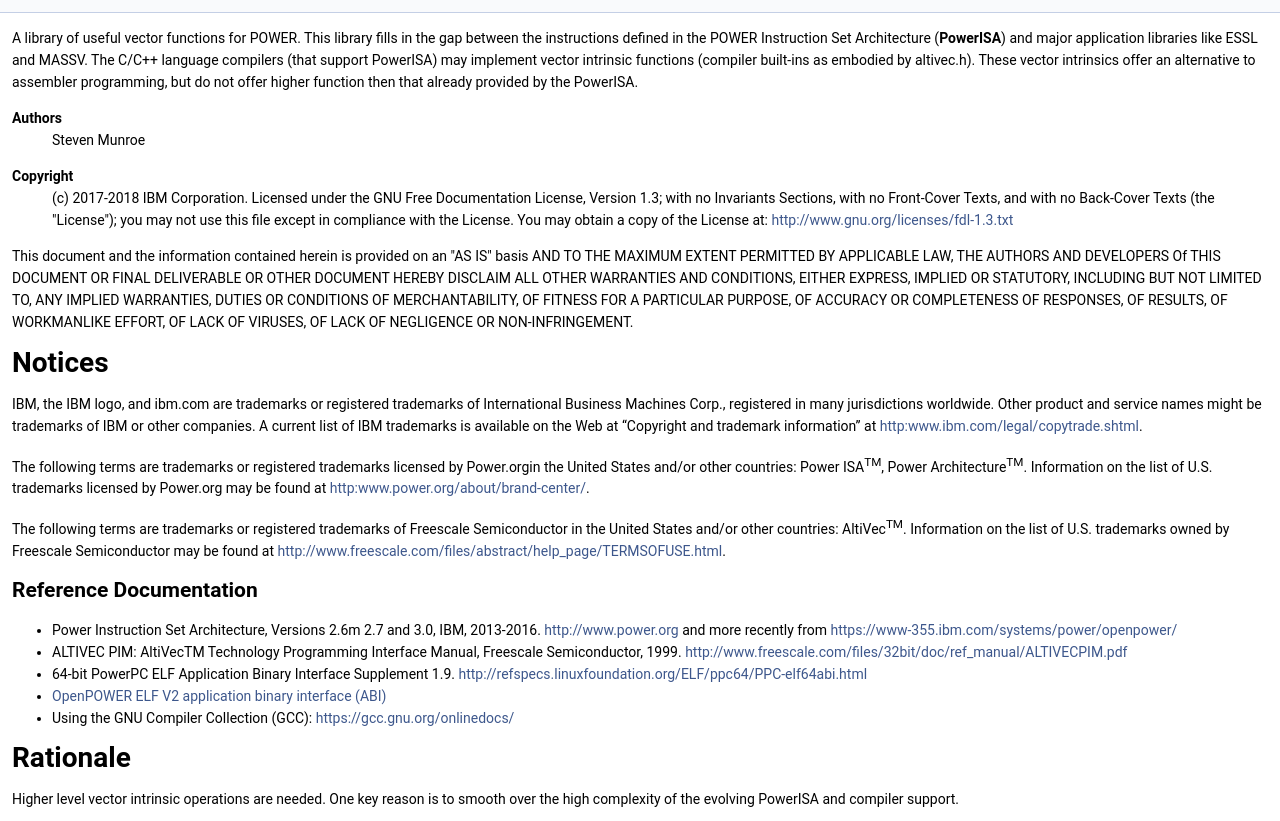
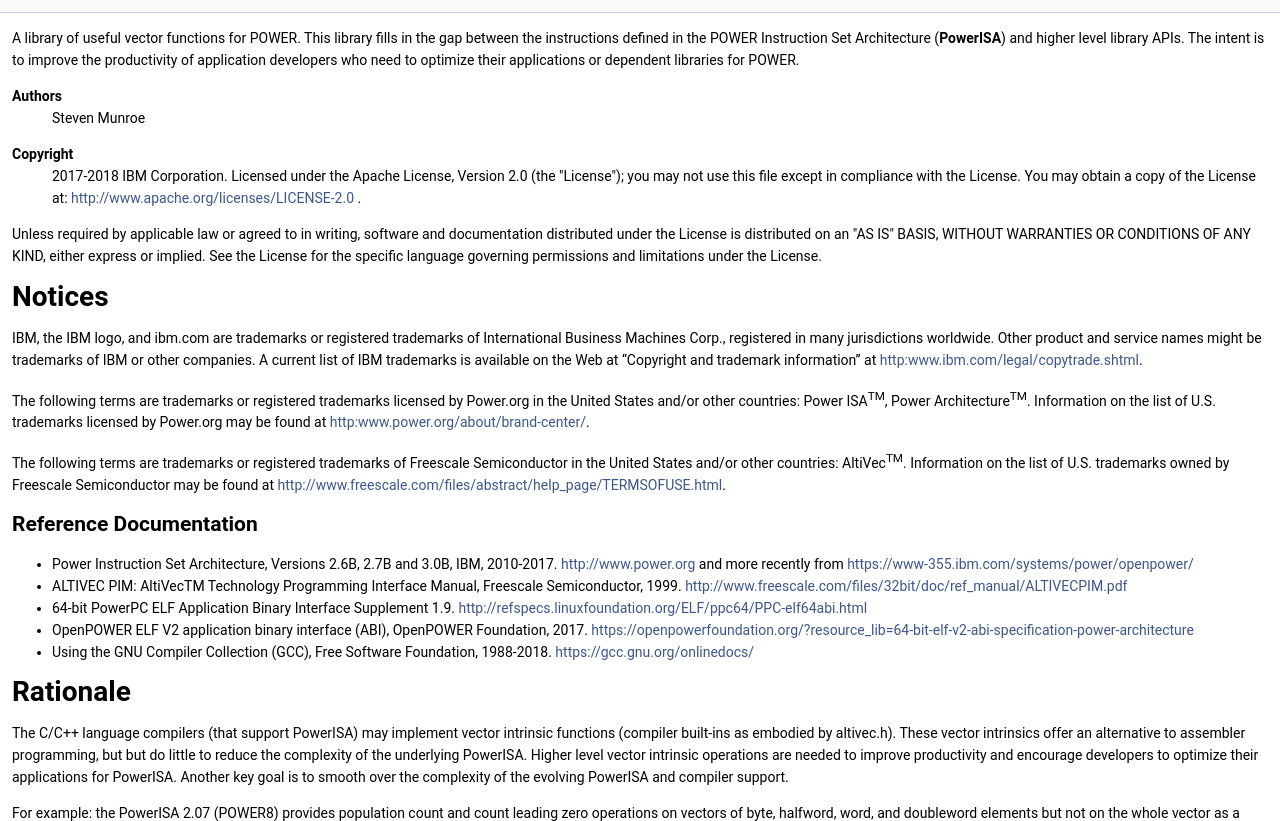
Before and after one commit to munroesj52/munroesj52.github.io, a plain HTML site: page index.html in a window 1280 px wide. Shown: the part 139-960 px from the top of the page. Drawn offline with Linux system fonts and the light colour scheme.

Commit message:
Regenerated Doxygen-doc with improved introduction and appropriate copyright and trademark notices.
Signed-off-by: Steven Munroe <munroesj52@gmail.com>

```diff
--- a/index.html
+++ b/index.html
@@ -80,26 +80,26 @@ var searchBox = new SearchBox("searchBox", "search",false,'Search');
 <div class="title">POWER Vector Library (pveclib) </div>  </div>
 </div><!--header-->
 <div class="contents">
-<div class="textblock"><p>A library of useful vector functions for POWER. This library fills in the gap between the instructions defined in the POWER Instruction Set Architecture (<b>PowerISA</b>) and major application libraries like ESSL and MASSV. The C/C++ language compilers (that support PowerISA) may implement vector intrinsic functions (compiler built-ins as embodied by altivec.h). These vector intrinsics offer an alternative to assembler programming, but do not offer higher function then that already provided by the PowerISA. </p><dl class="section author"><dt>Authors</dt><dd>Steven Munroe</dd></dl>
-<dl class="section copyright"><dt>Copyright</dt><dd>(c) 2017-2018 IBM Corporation. Licensed under the GNU Free Documentation License, Version 1.3; with no Invariants Sections, with no Front-Cover Texts, and with no Back-Cover Texts (the "License"); you may not use this file except in compliance with the License. You may obtain a copy of the License at: <a href="http://www.gnu.org/licenses/fdl-1.3.txt">http://www.gnu.org/licenses/fdl-1.3.txt</a></dd></dl>
-<p>This document and the information contained herein is provided on an "AS IS" basis AND TO THE MAXIMUM EXTENT PERMITTED BY APPLICABLE LAW, THE AUTHORS AND DEVELOPERS Of THIS DOCUMENT OR FINAL DELIVERABLE OR OTHER DOCUMENT HEREBY DISCLAIM ALL OTHER WARRANTIES AND CONDITIONS, EITHER EXPRESS, IMPLIED OR STATUTORY, INCLUDING BUT NOT LIMITED TO, ANY IMPLIED WARRANTIES, DUTIES OR CONDITIONS OF MERCHANTABILITY, OF FITNESS FOR A PARTICULAR PURPOSE, OF ACCURACY OR COMPLETENESS OF RESPONSES, OF RESULTS, OF WORKMANLIKE EFFORT, OF LACK OF VIRUSES, OF LACK OF NEGLIGENCE OR NON-INFRINGEMENT.</p>
+<div class="textblock"><p>A library of useful vector functions for POWER. This library fills in the gap between the instructions defined in the POWER Instruction Set Architecture (<b>PowerISA</b>) and higher level library APIs. The intent is to improve the productivity of application developers who need to optimize their applications or dependent libraries for POWER. </p><dl class="section author"><dt>Authors</dt><dd>Steven Munroe</dd></dl>
+<dl class="section copyright"><dt>Copyright</dt><dd>2017-2018 IBM Corporation. Licensed under the Apache License, Version 2.0 (the "License"); you may not use this file except in compliance with the License. You may obtain a copy of the License at: <a href="http://www.apache.org/licenses/LICENSE-2.0">http://www.apache.org/licenses/LICENSE-2.0</a> .</dd></dl>
+<p>Unless required by applicable law or agreed to in writing, software and documentation distributed under the License is distributed on an "AS IS" BASIS, WITHOUT WARRANTIES OR CONDITIONS OF ANY KIND, either express or implied. See the License for the specific language governing permissions and limitations under the License.</p>
 <h1><a class="anchor" id="mainpage_notices"></a>
 Notices</h1>
 <p>IBM, the IBM logo, and ibm.com are trademarks or registered trademarks of International Business Machines Corp., registered in many jurisdictions worldwide. Other product and service names might be trademarks of IBM or other companies. A current list of IBM trademarks is available on the Web at “Copyright and trademark information” at <a href="http:www.ibm.com/legal/copytrade.shtml">http:www.ibm.com/legal/copytrade.shtml</a>.</p>
-<p>The following terms are trademarks or registered trademarks licensed by Power.orgin the United States and/or other countries: Power ISA<sup>TM</sup>, Power Architecture<sup>TM</sup>. Information on the list of U.S. trademarks licensed by Power.org may be found at <a href="http:www.power.org/about/brand-center/">http:www.power.org/about/brand-center/</a>.</p>
+<p>The following terms are trademarks or registered trademarks licensed by Power.org in the United States and/or other countries: Power ISA<sup>TM</sup>, Power Architecture<sup>TM</sup>. Information on the list of U.S. trademarks licensed by Power.org may be found at <a href="http:www.power.org/about/brand-center/">http:www.power.org/about/brand-center/</a>.</p>
 <p>The following terms are trademarks or registered trademarks of Freescale Semiconductor in the United States and/or other countries: AltiVec<sup>TM</sup>. Information on the list of U.S. trademarks owned by Freescale Semiconductor may be found at <a href="http://www.freescale.com/files/abstract/help_page/TERMSOFUSE.html">http://www.freescale.com/files/abstract/help_page/TERMSOFUSE.html</a>.</p>
 <h2><a class="anchor" id="mainpage_ref_docs"></a>
 Reference Documentation</h2>
 <ul>
-<li>Power Instruction Set Architecture, Versions 2.6m 2.7 and 3.0, IBM, 2013-2016. <a href="http://www.power.org">http://www.power.org</a> and more recently from <a href="https://www-355.ibm.com/systems/power/openpower/">https://www-355.ibm.com/systems/power/openpower/</a></li>
+<li>Power Instruction Set Architecture, Versions 2.6B, 2.7B and 3.0B, IBM, 2010-2017. <a href="http://www.power.org">http://www.power.org</a> and more recently from <a href="https://www-355.ibm.com/systems/power/openpower/">https://www-355.ibm.com/systems/power/openpower/</a></li>
 <li>ALTIVEC PIM: AltiVecTM Technology Programming Interface Manual, Freescale Semiconductor, 1999. <a href="http://www.freescale.com/files/32bit/doc/ref_manual/ALTIVECPIM.pdf">http://www.freescale.com/files/32bit/doc/ref_manual/ALTIVECPIM.pdf</a></li>
 <li>64-bit PowerPC ELF Application Binary Interface Supplement 1.9. <a href="http://refspecs.linuxfoundation.org/ELF/ppc64/PPC-elf64abi.html">http://refspecs.linuxfoundation.org/ELF/ppc64/PPC-elf64abi.html</a></li>
-<li><a href="https://openpowerfoundation.org/?resource_lib=64-bit-elf-v2-abi-specification-power-architecture">OpenPOWER ELF V2 application binary interface (ABI)</a></li>
-<li>Using the GNU Compiler Collection (GCC): <a href="https://gcc.gnu.org/onlinedocs/">https://gcc.gnu.org/onlinedocs/</a></li>
+<li>OpenPOWER ELF V2 application binary interface (ABI), OpenPOWER Foundation, 2017. <a href="https://openpowerfoundation.org/?resource_lib=64-bit-elf-v2-abi-specification-power-architecture">https://openpowerfoundation.org/?resource_lib=64-bit-elf-v2-abi-specification-power-architecture</a></li>
+<li>Using the GNU Compiler Collection (GCC), Free Software Foundation, 1988-2018. <a href="https://gcc.gnu.org/onlinedocs/">https://gcc.gnu.org/onlinedocs/</a></li>
 </ul>
 <h1><a class="anchor" id="mainpage_rationale"></a>
 Rationale</h1>
-<p>Higher level vector intrinsic operations are needed. One key reason is to smooth over the high complexity of the evolving PowerISA and compiler support.</p>
+<p>The C/C++ language compilers (that support PowerISA) may implement vector intrinsic functions (compiler built-ins as embodied by altivec.h). These vector intrinsics offer an alternative to assembler programming, but but do little to reduce the complexity of the underlying PowerISA. Higher level vector intrinsic operations are needed to improve productivity and encourage developers to optimize their applications for PowerISA. Another key goal is to smooth over the complexity of the evolving PowerISA and compiler support.</p>
 <p>For example: the PowerISA 2.07 (POWER8) provides population count and count leading zero operations on vectors of byte, halfword, word, and doubleword elements but not on the whole vector as a __int128 value. Before PowerISA 2.07, neither operation was supported, for any element size.</p>
 <p>Another example: The original <b>Altivec</b> (AKA Vector Multimedia Extension (<b>VMX</b>)) provided Vector Multiply Odd / Even operations for signed / unsigned byte and halfword elements. The PowerISA 2.07 added Vector Multiply Even/Odd operations for signed / unsigned word elements. This release also added a Vector Multiply Unsigned Word Modulo operation. This was important to allow auto vectorization of C loops using 32-bit (int) multiply.</p>
 <p>But PowerISA 2.07 did not add support for doubleword or quadword (__int128) multiply directly. Nor did it fill in the missing multiply modulo operations for byte and halfword. However it did add support for doubleword and quadword add / subtract modulo, This can be helpful, if you are willing to apply grade school arithmetic (add, carry the 1) to vector elements.</p>
@@ -293,7 +293,7 @@ pveclib is not a vector math library</h2>
 </div></div><!-- contents -->
 <!-- start footer part -->
 <hr class="footer"/><address class="footer"><small>
-Generated on Mon Jun 18 2018 19:00:55 for POWER Vector Library Manual by &#160;<a href="http://www.doxygen.org/index.html">
+Generated on Tue Jun 19 2018 12:01:58 for POWER Vector Library Manual by &#160;<a href="http://www.doxygen.org/index.html">
 <img class="footer" src="doxygen.png" alt="doxygen"/>
 </a> 1.8.11
 </small></address>
```
Also changed, not shown: pveclibmaindox_8h_source.html (+2 -2 lines).
